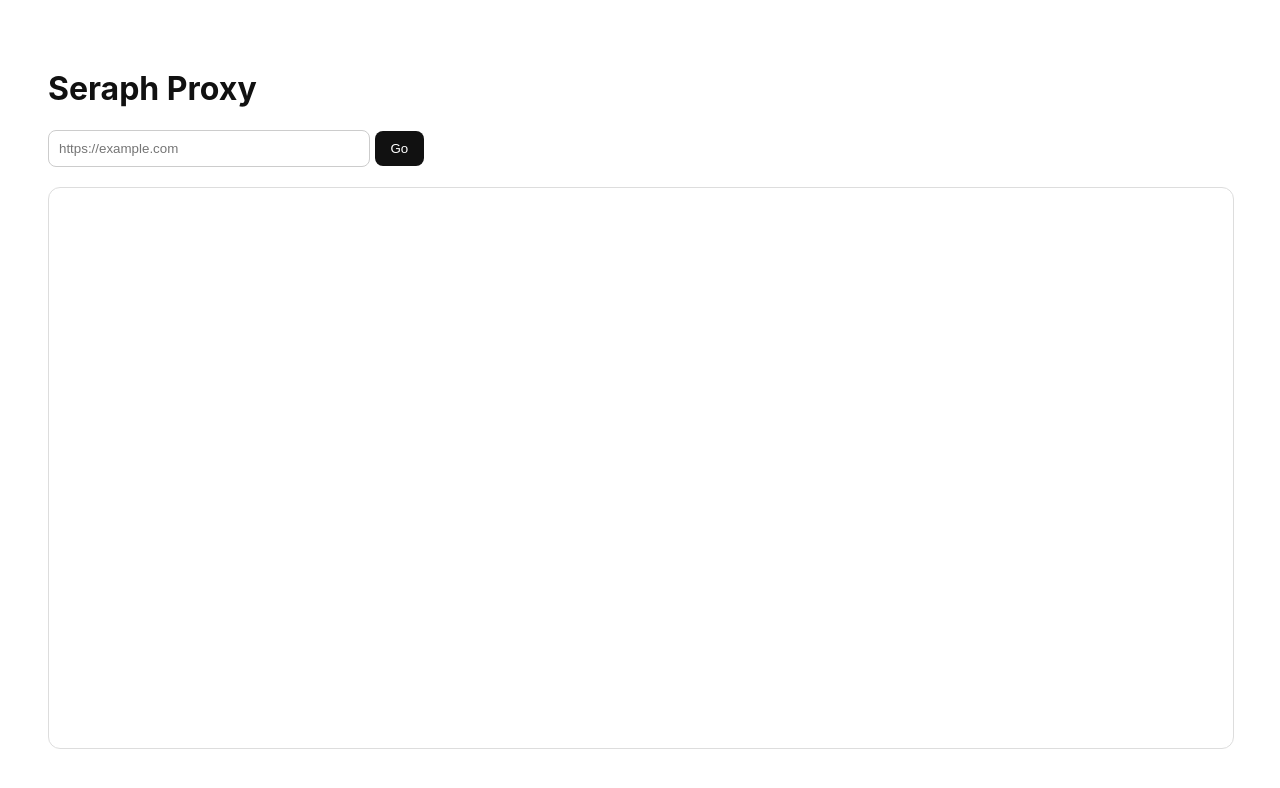
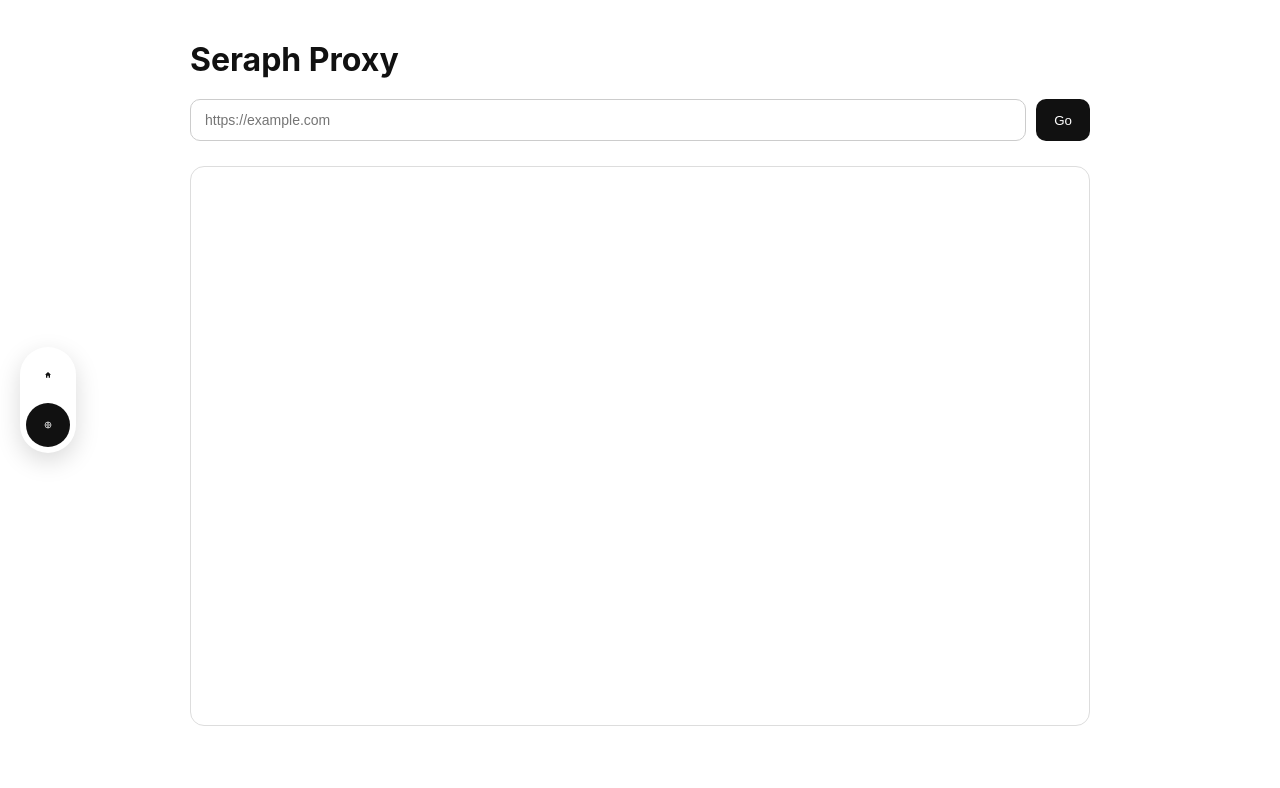
Before and after one commit to nooblyYT/Seraph-Project, a plain HTML site: page proxy.html in a window 1280 px wide. Drawn offline with Linux system fonts and the light colour scheme.

Commit message:
Refactor HTML structure and improve styles

```diff
--- a/proxy.html
+++ b/proxy.html
@@ -1,16 +1,132 @@
 <!DOCTYPE html>
-<html>
+<html lang="en">
 <head>
+<meta charset="UTF-8">
+<meta name="viewport" content="width=device-width, initial-scale=1.0">
 <title>Seraph Proxy</title>
+
 <style>
-body{font-family:-apple-system,sans-serif;padding:40px;background:#fff;color:#111;}
-input{padding:10px;width:300px;border-radius:8px;border:1px solid #ccc;}
-button{padding:10px 16px;border:none;background:#111;color:#fff;border-radius:8px;cursor:pointer;}
-iframe{margin-top:20px;width:100%;height:70vh;border-radius:12px;border:1px solid #ddd;}
+*{box-sizing:border-box;margin:0;padding:0;}
+
+body{
+  font-family:-apple-system,BlinkMacSystemFont,"Segoe UI",Inter,sans-serif;
+  background:#fff;color:#111;
+  padding:40px;
+  transition:opacity .35s ease, transform .35s ease;
+  opacity:0;
+}
+
+body.page-exit{
+  opacity:0;
+  transform:translateX(-20px);
+}
+
+/* Layout */
+.container{
+  max-width:900px;
+  margin:auto;
+}
+
+h1{
+  margin-bottom:20px;
+}
+
+/* Input UI */
+form{
+  display:flex;
+  gap:10px;
+  flex-wrap:wrap;
+}
+
+input{
+  padding:12px 14px;
+  border-radius:10px;
+  border:1px solid #ccc;
+  flex:1;
+  min-width:250px;
+  font-size:14px;
+}
+
+button{
+  padding:12px 18px;
+  border:none;
+  background:#111;
+  color:#fff;
+  border-radius:10px;
+  cursor:pointer;
+  font-weight:500;
+}
+
+button:hover{
+  opacity:.85;
+}
+
+/* Frame */
+iframe{
+  margin-top:25px;
+  width:100%;
+  height:70vh;
+  border-radius:14px;
+  border:1px solid #ddd;
+  background:#fff;
+}
+
+/* LEFT TABS (same as index) */
+.side-tabs{
+  position:fixed;
+  top:50%;
+  left:20px;
+  transform:translateY(-50%);
+  background:#fff;
+  border-radius:40px;
+  box-shadow:0 8px 25px rgba(0,0,0,0.15);
+  display:flex;
+  flex-direction:column;
+  padding:6px;
+  gap:6px;
+  z-index:9999;
+}
+
+.tab-btn{
+  background:#fff;border:none;width:44px;height:44px;
+  border-radius:50%;
+  display:flex;align-items:center;justify-content:center;
+  cursor:pointer;color:#111;
+  transition:all .2s ease;
+}
+
+.tab-btn:hover{
+  background:#f2f2f2;
+  transform:scale(1.07);
+}
+
+.tab-btn.active{
+  background:#111;color:#fff;
+}
 </style>
 </head>
 <body>
 
+<!-- LEFT TAB SWITCHER -->
+<div class="side-tabs">
+  <!-- Home -->
+  <button class="tab-btn" onclick="navigate('/')">
+    <svg viewBox="0 0 24 24" width="20">
+      <path fill="currentColor" d="M12 3l9 8h-3v9h-4v-6H10v6H6v-9H3z"/>
+    </svg>
+  </button>
+
+  <!-- Active Proxy -->
+  <button class="tab-btn active">
+    <svg viewBox="0 0 24 24" width="20">
+      <circle cx="12" cy="12" r="9" stroke="currentColor" stroke-width="2" fill="none"/>
+      <path d="M3 12h18M12 3a15 15 0 010 18M12 3a15 15 0 000 18"
+            stroke="currentColor" stroke-width="1.6" fill="none"/>
+    </svg>
+  </button>
+</div>
+
+<div class="container">
   <h1>Seraph Proxy</h1>
 
   <form onsubmit="go(event)">
@@ -19,11 +135,26 @@ iframe{margin-top:20px;width:100%;height:70vh;border-radius:12px;border:1px soli
   </form>
 
   <iframe id="frame"></iframe>
+</div>
 
 <script>
+// smooth enter animation
+window.addEventListener("pageshow", () => {
+  document.body.style.opacity = 1;
+});
+
+// animated navigation
+function navigate(url){
+  document.body.classList.add("page-exit");
+  setTimeout(()=>{ window.location.href = url; }, 300);
+}
+
+// proxy loader
 function go(e){
   e.preventDefault();
-  const url = document.getElementById("url").value;
+  const url = document.getElementById("url").value.trim();
+  if(!url) return;
+
   document.getElementById("frame").src =
     "/.netlify/functions/proxy?url=" + encodeURIComponent(url);
 }
```
Lines whose indentation alone changed are shown as unchanged.
